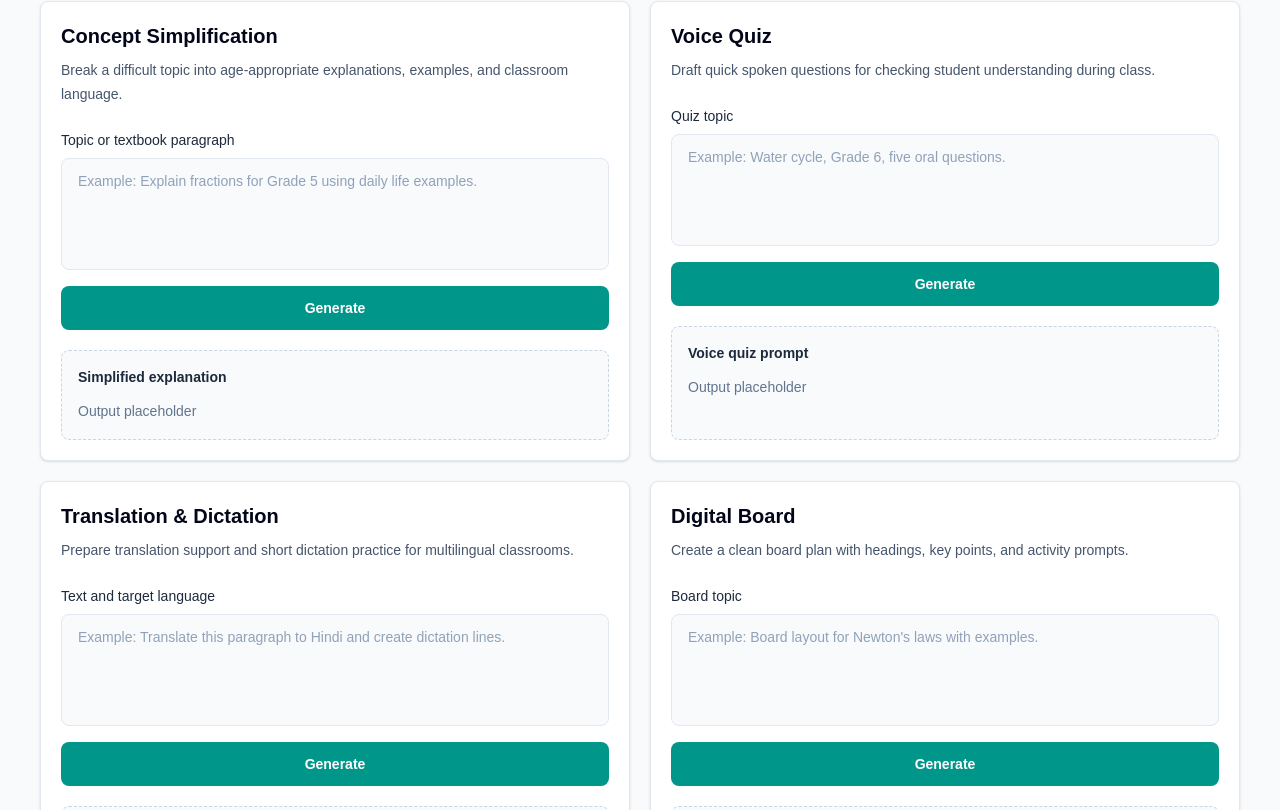
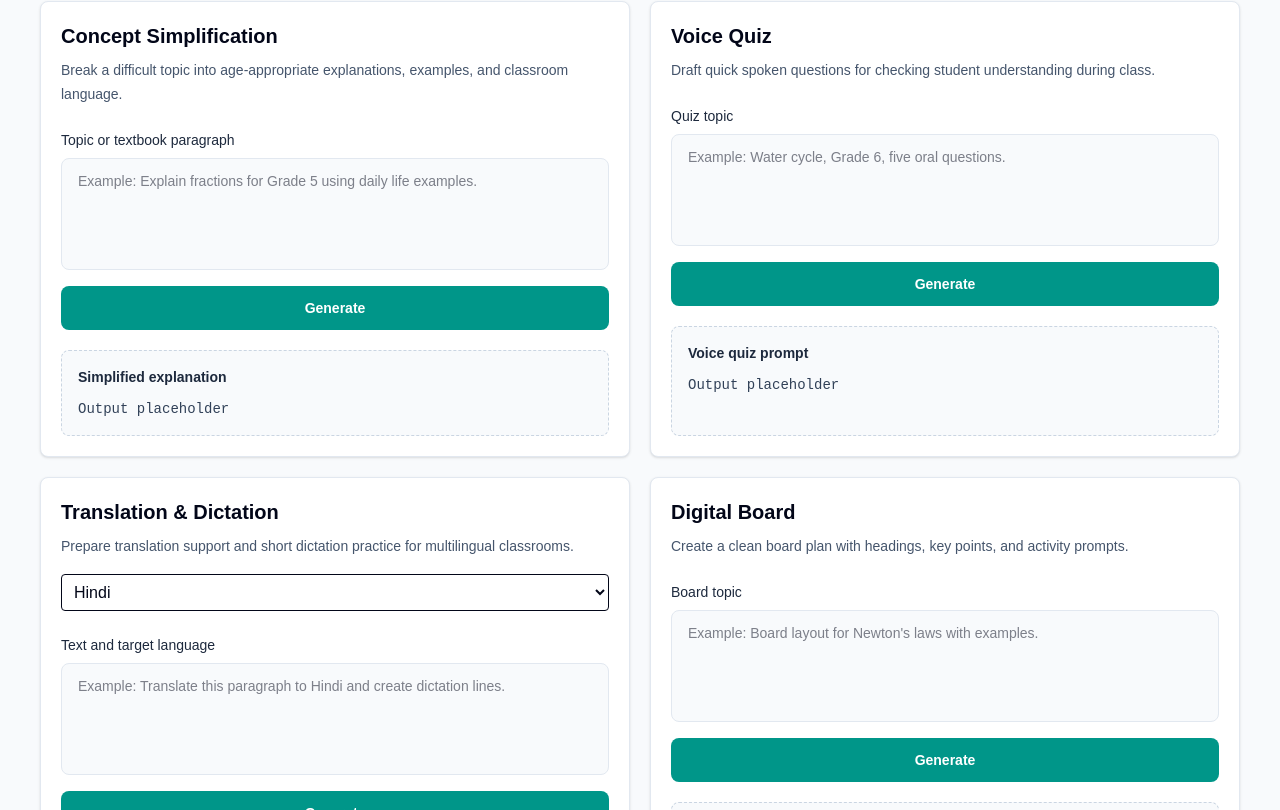
Before and after one commit to prakumarabhishek123-lab/ai-teaching-assistant, a Next.js app in the folder ai-teaching-assistant-app/: page /dashboard in a window 1280 px wide. Shown: the part 430-1240 px from the top of the page. Built offline with nearby package versions, Linux system fonts and the light colour scheme.

Commit message:
Added Translation and Dictation module

```diff
--- a/ai-teaching-assistant-app/app/dashboard/page.tsx
+++ b/ai-teaching-assistant-app/app/dashboard/page.tsx
@@ -3,6 +3,7 @@ import { DashboardToolCard } from "@/components/DashboardToolCard";
 
 const tools = [
   {
+
     title: "Concept Simplification",
     description:
       "Break a difficult topic into age-appropriate explanations, examples, and classroom language.",
--- a/ai-teaching-assistant-app/components/DashboardToolCard.tsx
+++ b/ai-teaching-assistant-app/components/DashboardToolCard.tsx
@@ -18,10 +18,31 @@ export function DashboardToolCard({
   outputTitle,
 }: DashboardToolCardProps) {
   const [input, setInput] = useState("");
-  const [hasGenerated, setHasGenerated] = useState(false);
+  const [output, setOutput] = useState("");
+  const [language, setLanguage] = useState("Hindi");
 
   function handleGenerate() {
-    setHasGenerated(true);
+    if (title === "Translation & Dictation") {
+      const translated =
+        language === "Hindi"
+          ? `Hindi Translation:\n${input}`
+          : `English Translation:\n${input}`;
+
+      const dictation = `
+Dictation Practice:
+1. ${input}
+2. Read slowly and write carefully.
+3. Check spelling after writing.
+`;
+
+      setOutput(
+        `${translated}\n\n${dictation}\nVoice Support: Ready for future integration`
+      );
+    } else {
+      setOutput(
+        "Generated response preview will appear here once assistant logic is connected."
+      );
+    }
   }
 
   return (
@@ -31,33 +52,42 @@ export function DashboardToolCard({
         <p className="mt-2 text-sm leading-6 text-slate-600">{description}</p>
       </div>
 
-      <label className="mt-6 text-sm font-medium text-slate-800" htmlFor={title}>
+      {title === "Translation & Dictation" && (
+        <select
+          value={language}
+          onChange={(e) => setLanguage(e.target.value)}
+          className="mt-4 rounded border p-2"
+        >
+          <option>Hindi</option>
+          <option>English</option>
+        </select>
+      )}
+
+      <label className="mt-6 text-sm font-medium text-slate-800">
         {inputLabel}
       </label>
+
       <textarea
-        id={title}
         value={input}
-        onChange={(event) => setInput(event.target.value)}
+        onChange={(e) => setInput(e.target.value)}
         placeholder={placeholder}
-        className="mt-2 min-h-28 resize-none rounded-lg border border-slate-200 bg-slate-50 px-4 py-3 text-sm text-slate-900 outline-none transition placeholder:text-slate-400 focus:border-teal-500 focus:bg-white focus:ring-4 focus:ring-teal-100"
+        className="mt-2 min-h-28 resize-none rounded-lg border border-slate-200 bg-slate-50 px-4 py-3 text-sm"
       />
 
-      {/* TODO: Add tool-specific AI, voice, translation, or board logic here later. */}
       <button
         type="button"
         onClick={handleGenerate}
-        className="mt-4 rounded-lg bg-teal-600 px-4 py-3 text-sm font-semibold text-white transition hover:bg-teal-700 focus:outline-none focus:ring-4 focus:ring-teal-200"
+        className="mt-4 rounded-lg bg-teal-600 px-4 py-3 text-sm font-semibold text-white"
       >
         Generate
       </button>
 
       <div className="mt-5 flex flex-1 flex-col rounded-lg border border-dashed border-slate-300 bg-slate-50 p-4">
         <p className="text-sm font-semibold text-slate-800">{outputTitle}</p>
-        <p className="mt-3 text-sm leading-6 text-slate-500">
-          {hasGenerated
-            ? "Generated response preview will appear here once the assistant logic is connected."
-            : "Output placeholder"}
-        </p>
+
+        <pre className="mt-3 whitespace-pre-wrap text-sm text-slate-700">
+          {output || "Output placeholder"}
+        </pre>
       </div>
     </article>
   );
```
